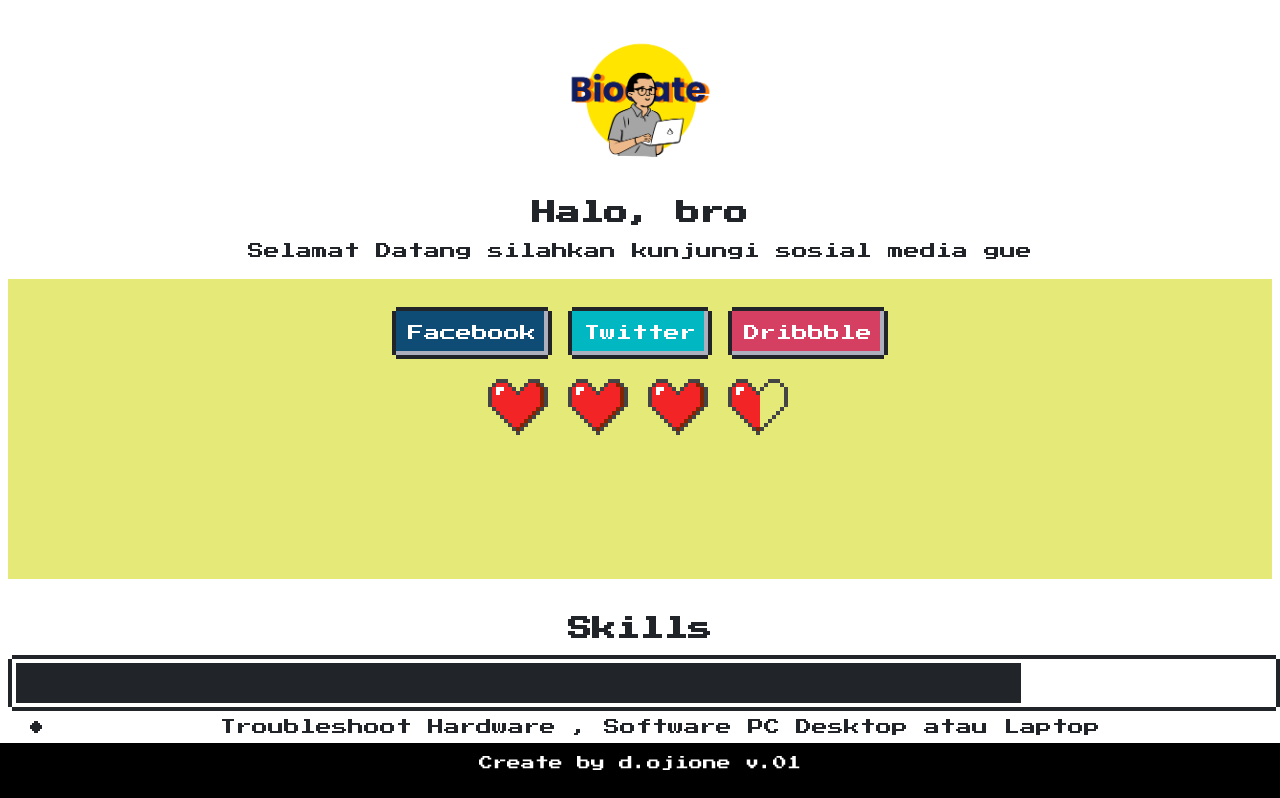
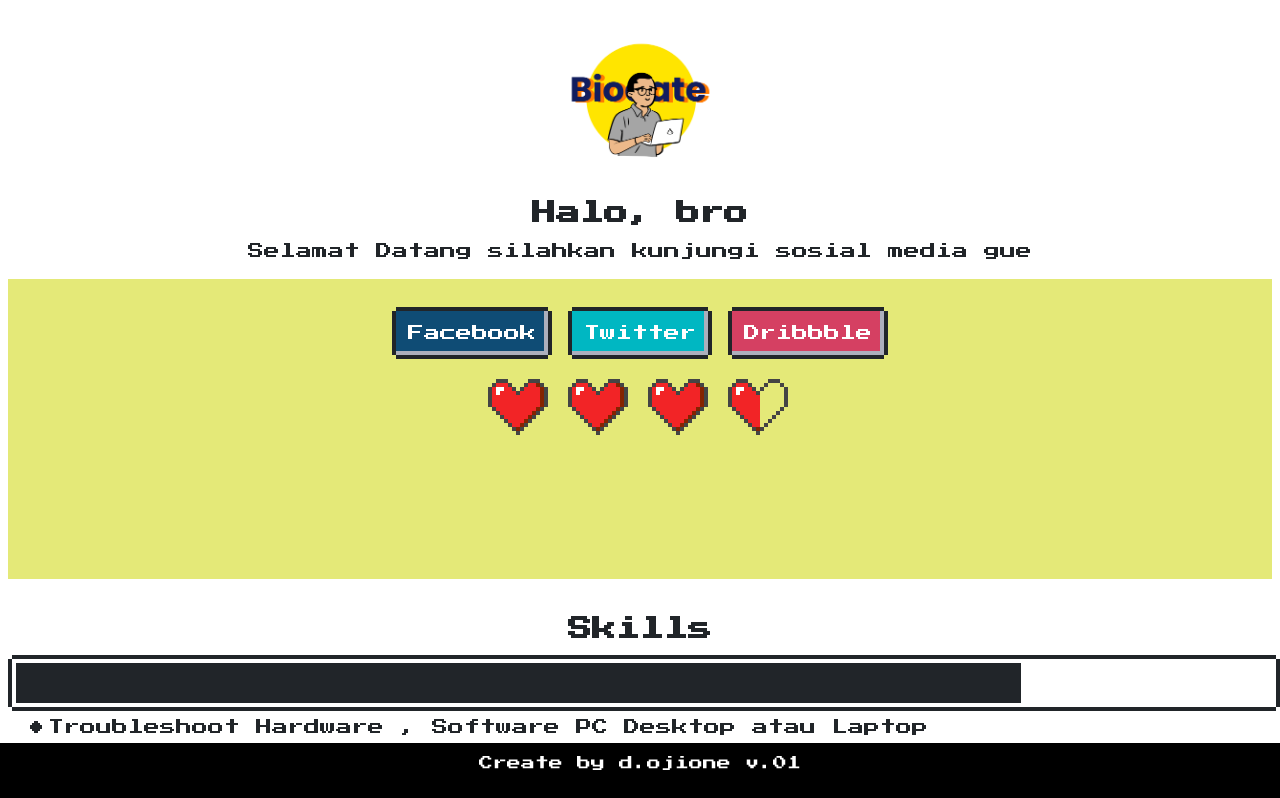
Before and after one commit to iamfauzi16/profile-me, a Svelte app: page / in a window 1280 px wide. Shown: the top 798 px of the page. Built offline with nearby package versions, Linux system fonts and the light colour scheme.

Commit message:
modif file content.svelte

```diff
--- a/src/App.svelte
+++ b/src/App.svelte
@@ -64,6 +64,7 @@
 	/* Skills div */
 
 	.skills {
+
 		height: 500px;
 		margin-top: 2em;
 	}
--- a/src/components/Content.svelte
+++ b/src/components/Content.svelte
@@ -3,7 +3,9 @@
 </script>
 
 <style>
-
+  li {
+      text-align: left;
+  }
 </style>
 
 <div class="lists">
```
